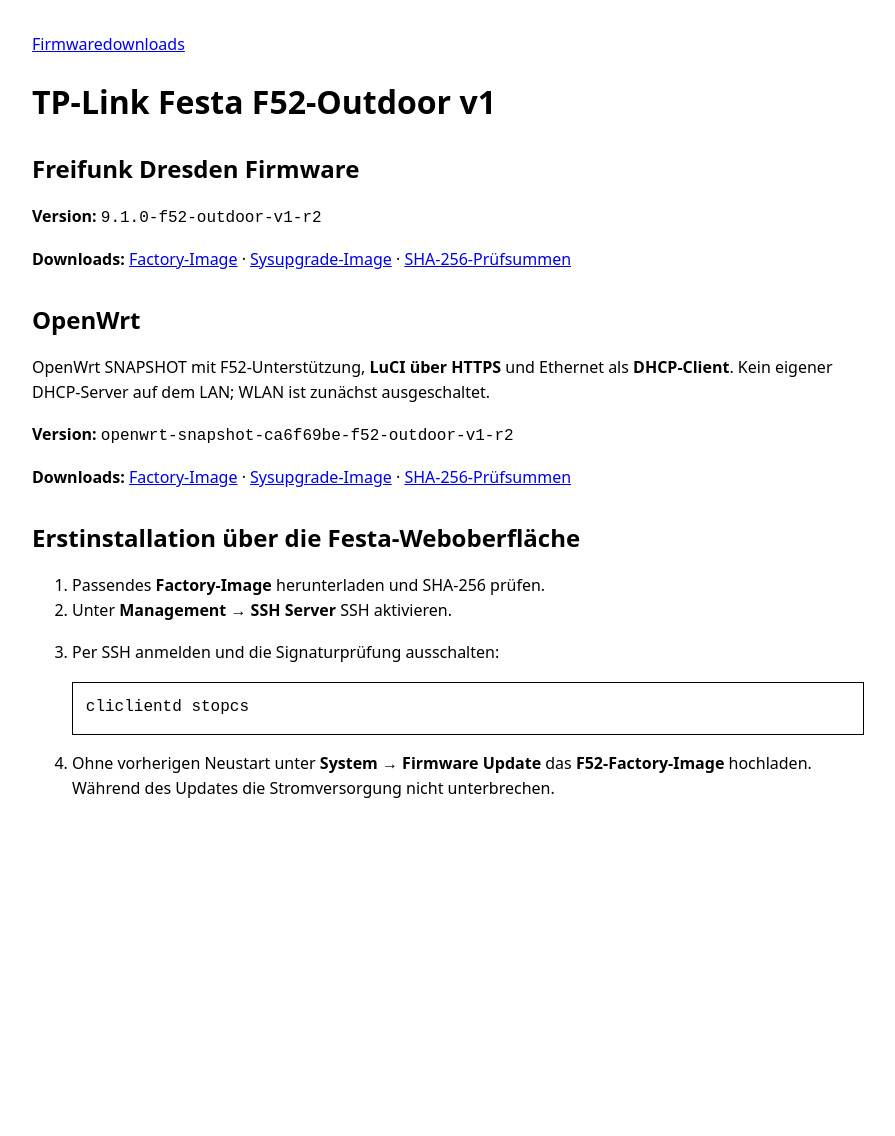
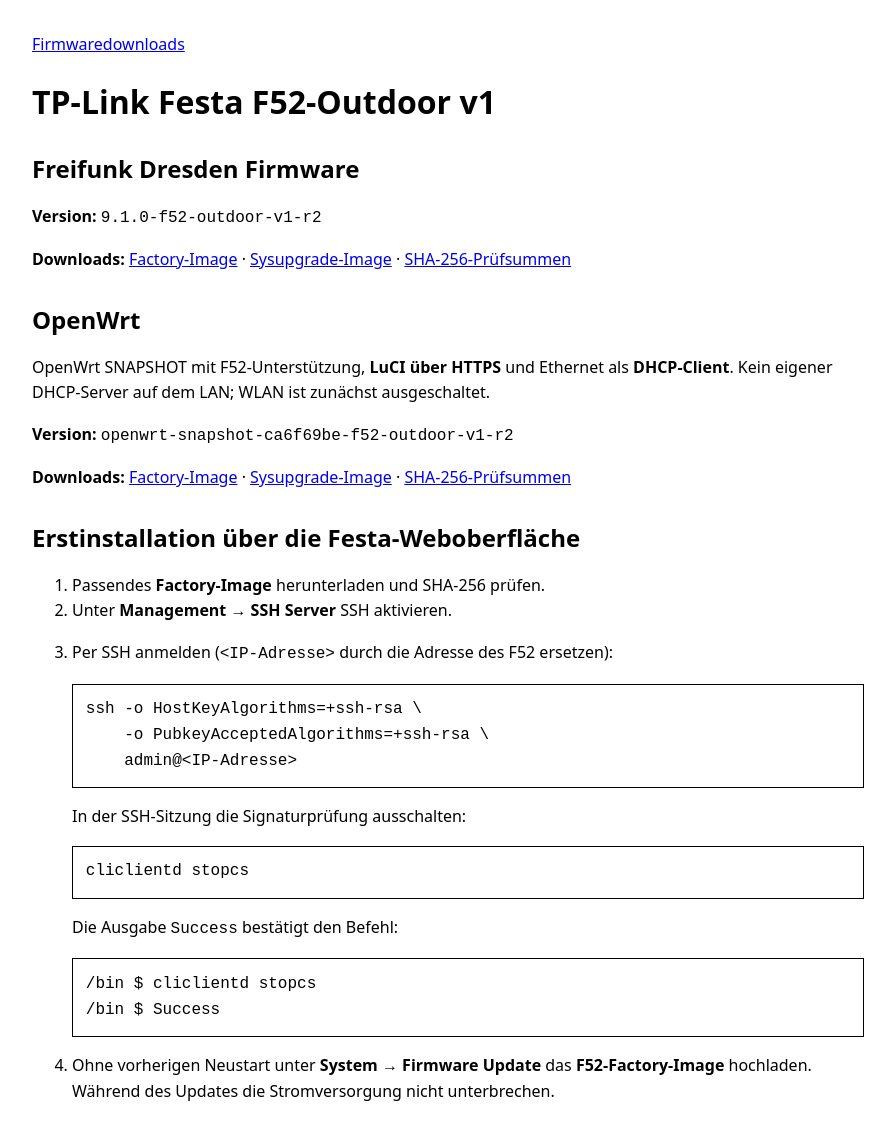
Before and after one commit to freifunkstuff/dd-firmware-builds, a Jekyll site: the page built from docs/devices/f52-outdoor-v1/index.md, in a window 1280 px wide. Shown: the whole page, without its empty margins (192-1087 px from the left). Built offline with Jekyll 4.4.1, drawn with Linux system fonts in a browser that asks for light colours; before the commit the page ends 900 px from its top, so only the background shows below that.

Commit message:
Document Festa legacy RSA SSH login and stopcs Success response

````diff
--- a/docs/devices/f52-outdoor-v1/index.md
+++ b/docs/devices/f52-outdoor-v1/index.md
@@ -23,10 +23,25 @@
 
 1. Passendes **Factory-Image** herunterladen und SHA-256 prüfen.
 2. Unter **Management → SSH Server** SSH aktivieren.
-3. Per SSH anmelden und die Signaturprüfung ausschalten:
+3. Per SSH anmelden (`<IP-Adresse>` durch die Adresse des F52 ersetzen):
+
+   ```sh
+   ssh -o HostKeyAlgorithms=+ssh-rsa \
+       -o PubkeyAcceptedAlgorithms=+ssh-rsa \
+       admin@<IP-Adresse>
+   ```
+
+   In der SSH-Sitzung die Signaturprüfung ausschalten:
 
    ```sh
    cliclientd stopcs
    ```
 
+   Die Ausgabe `Success` bestätigt den Befehl:
+
+   ```text
+   /bin $ cliclientd stopcs
+   /bin $ Success
+   ```
+
 4. Ohne vorherigen Neustart unter **System → Firmware Update** das **F52-Factory-Image** hochladen. Während des Updates die Stromversorgung nicht unterbrechen.
````
